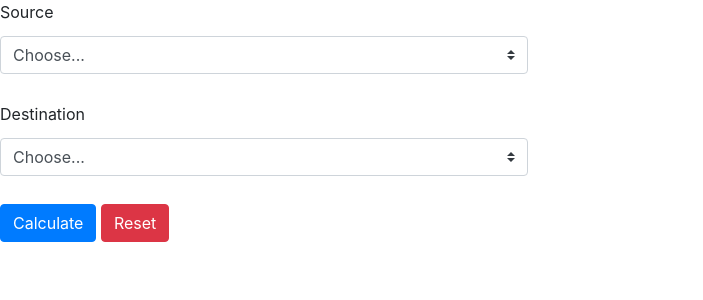
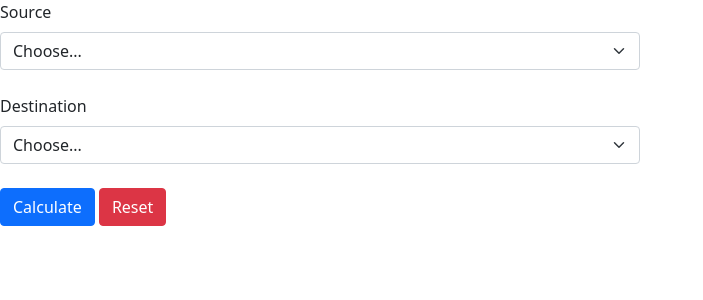
Before and after one commit to parth5795/Cairo-Metro-Station-Finder, a Django app: page / in a window 1280 px wide. Shown: the top 300 px of the page, without its empty margins (0-703 px from the left). Run offline with Django 4.2, Linux system fonts and the light colour scheme; some libraries are stand-ins or nearby versions.

Commit message:
changed the bootstrap version and added client side validation in the form

```diff
--- a/MetroStation/main/Templates/main/Index.html
+++ b/MetroStation/main/Templates/main/Index.html
@@ -4,7 +4,7 @@
     <meta charset="UTF-8">
     <meta http-equiv="X-UA-Compatible" content="IE=edge">
     <meta name="viewport" content="width=device-width, initial-scale=1.0">
-    <link rel="stylesheet" href="https://maxcdn.bootstrapcdn.com/bootstrap/4.0.0/css/bootstrap.min.css" integrity="sha384-Gn5384xqQ1aoWXA+058RXPxPg6fy4IWvTNh0E263XmFcJlSAwiGgFAW/dAiS6JXm" crossorigin="anonymous">
+    <link href="https://cdn.jsdelivr.net/npm/bootstrap@5.0.2/dist/css/bootstrap.min.css" rel="stylesheet" integrity="sha384-EVSTQN3/azprG1Anm3QDgpJLIm9Nao0Yz1ztcQTwFspd3yD65VohhpuuCOmLASjC" crossorigin="anonymous">
     <title>Station Finder</title>
 </head>
 <body>
@@ -12,10 +12,11 @@
 <form class = "needs-validation" novalidate action = "{% url 'main:index' %}" method = "POST" >
     {% csrf_token %}
     <div class="form-row">
-        <div class="col-xs-12 col-md-5">
-          <label for="validationCustom03">Source</label>
-          <select class="custom-select my-1 mr-sm-2" id="inlineFormCustomSelectPref" name = "Source" required>
-            <option selected>Choose...</option>
+        <div class="col-xs-12 col-md-6">
+          <label for="validationCustom04" class="form-label">Source</label>
+          <select class="form-select" name = "Source" id = "validationCustom04" required>
+
+            <option selected disabled value="">Choose...</option>
             {% for i in stations %}
             <option value="{{i}}">{{i}}</option>
             {% endfor %}
@@ -34,15 +35,15 @@
 </div><br>
 
       <div class=" form-row">
-        <div class="col-xs-12 col-md-5">
-          <label for="validationCustom03">Destination</label>
-          <select class="custom-select my-1 mr-sm-2" id="inlineFormCustomSelectPref" name = "Destination" required>
-            <option selected>Choose...</option>
+        <div class="col-xs-12 col-md-6">
+          <label for="validationCustom05" class="form-label">Destination</label>
+          <select  class="form-select" name = "Destination" id="validationCustom05" required>
+            <option selected disabled value="">Choose...</option>
             {% for i in stations %}
             <option value="{{i}}">{{i}}</option>
             {% endfor %}
           </select>
-            <div class="invalid-feedback">
+            <div class="invalid-feedback" >
               Please provide a valid Destination.
             </div>
             {% if error %}
@@ -52,9 +53,10 @@
             {% endif %}
           </div>
       </div> <br>
+
     <button type="submit" class="btn btn-primary">Calculate</button>
     <input type = "reset" class ="btn btn-danger" value = "Reset">
-{% if numberofStations > 0 %}
+{% if numberofStations > 1 %}
   <h1 style="color: purple;">Your path will be: {{path}}</h1><br>
   <h1 style="color: orangered;" >Number of stations :- {{ numberofStations }}</h1>
     {% if numberofStations <= 9 %}
@@ -66,30 +68,31 @@
     {% endif %}
 {% endif %}
 </form>
-
 {% for i in line1 %}
 <h1>{{i}}</h1>
 {% endfor %}
 <script>
-    // make a javascript function to handle invalid form submission
-    (function() {
-        'use strict';
-        window.addEventListener('load', function() {
-            // Fetch all the forms we want to apply custom Bootstrap validation styles to
-            var forms = document.getElementsByClassName('needs-validation');
-            // Loop over them and prevent submission
-            var validation = Array.prototype.filter.call(forms, function(form) {
-                form.addEventListener('submit', function(event) {
-                    if (form.checkValidity() === false) {
-                        event.preventDefault();
-                        event.stopPropagation();
-                    }
-                    form.classList.add('was-validated');
-                }, false);
-            });
-        }, false);
-    })();
+  // Example starter JavaScript for disabling form submissions if there are invalid fields
+(function () {
+  'use strict'
 
+  // Fetch all the forms we want to apply custom Bootstrap validation styles to
+  var forms = document.querySelectorAll('.needs-validation')
+
+  // Loop over them and prevent submission
+  Array.prototype.slice.call(forms)
+    .forEach(function (form) {
+      form.addEventListener('submit', function (event) {
+        if (!form.checkValidity()) {
+          event.preventDefault()
+          event.stopPropagation()
+        }
+
+        form.classList.add('was-validated')
+      }, false)
+    })
+})()
 </script>
+
 </body>
 </html>
--- a/MetroStation/main/views.py
+++ b/MetroStation/main/views.py
@@ -9,7 +9,7 @@ line1 = json.loads(open('main/Line1.json').read())
 line2 = json.loads(open('main/Line2.json').read())
 line3 = json.loads(open('main/Line3.json').read())
 stations = line1+line2+line3
-
+#C:\Users\parth\Cairo-Metro-Station-Finder\MetroStation\main\Line3.json
 
 # create a graph of the metro stations
 metroStationsNetwork = nx.Graph()
@@ -76,5 +76,5 @@ def index(request):
             numberofStations = shortestPath(source, destination)
             return render(request, 'main/index.html', {'path': path, 'numberofStations': numberofStations,'stations': stations})
         except:
-            return render(request, 'main/index.html', {'error': 'Source and Destination are not valid'})
+            return render(request, 'main/index.html', {'error': 'Source and Destination are not valid', 'stations': stations})
     return render(request, 'main/index.html', {'stations':stations})
```
